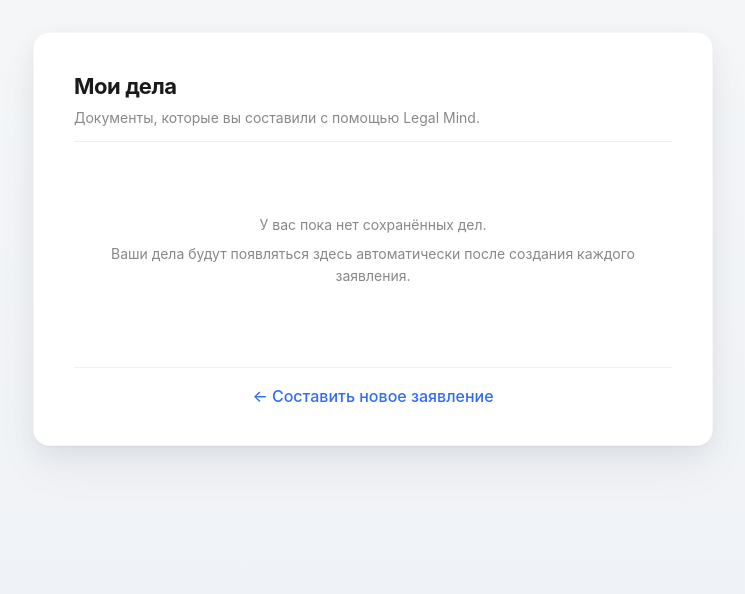
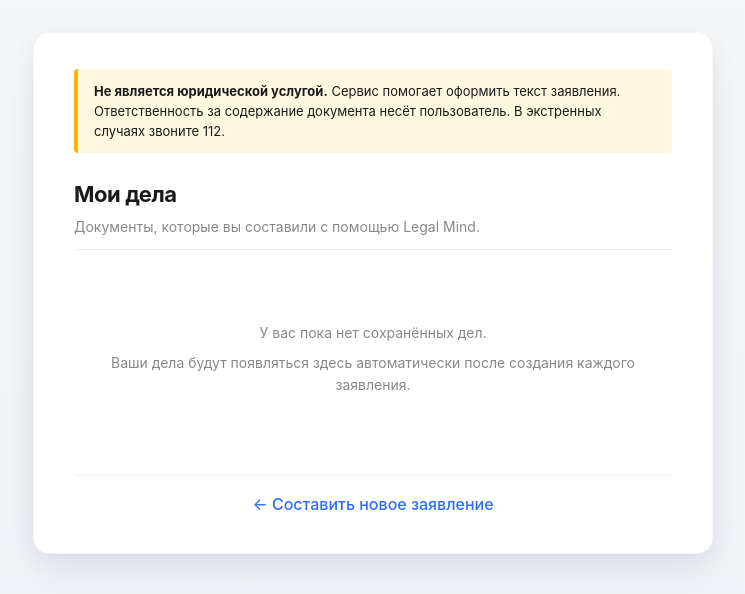
Before and after one commit to lolilop1/legal-mind, a Flask app: page /my in a window 1280 px wide. Shown: the top 594 px of the page, without its empty margins (267-1012 px from the left). Run offline with Flask 3, Linux system fonts and the light colour scheme; parts of the project's set-up code (start-up, migrations or seed data) failed here and were passed over.

Commit message:
ui: дисклеймер на всех страницах (case/my/stop/pre_check_blocked)

```diff
--- a/web/templates/case.html
+++ b/web/templates/case.html
@@ -16,6 +16,12 @@
       <a href="/my" class="top-link">Все дела</a>
       <a href="/" class="top-link">Новое заявление</a>
     </div>
+  </div>
+
+  <div class="disclaimer">
+    <strong>Не является юридической услугой.</strong>
+    Сервис помогает оформить текст заявления. Ответственность за содержание
+    документа несёт пользователь. В экстренных случаях звоните 112.
   </div>
 
   <div class="case-header">
--- a/web/templates/my.html
+++ b/web/templates/my.html
@@ -7,6 +7,12 @@
 </head>
 <body>
 <div class="container">
+
+  <div class="disclaimer">
+    <strong>Не является юридической услугой.</strong>
+    Сервис помогает оформить текст заявления. Ответственность за содержание
+    документа несёт пользователь. В экстренных случаях звоните 112.
+  </div>
 
   <div class="my-header">
     <h1>Мои дела</h1>
--- a/web/templates/pre_check_blocked.html
+++ b/web/templates/pre_check_blocked.html
@@ -17,6 +17,12 @@
       <a href="/my" class="top-link">Мои дела</a>
       <a href="/" class="top-link">Новое заявление</a>
     </div>
+  </div>
+
+  <div class="disclaimer">
+    <strong>Не является юридической услугой.</strong>
+    Сервис помогает оформить текст заявления. Ответственность за содержание
+    документа несёт пользователь. В экстренных случаях звоните 112.
   </div>
 
   <h1 class="stop-title">Не хватает данных</h1>
--- a/web/templates/stop.html
+++ b/web/templates/stop.html
@@ -19,6 +19,12 @@
     </div>
   </div>
 
+  <div class="disclaimer">
+    <strong>Не является юридической услугой.</strong>
+    Сервис помогает оформить текст заявления. Ответственность за содержание
+    документа несёт пользователь. В экстренных случаях звоните 112.
+  </div>
+
   {% if emergency %}
   <div class="stop-emergency">
     <div class="stop-emergency-icon">⚠</div>
```
